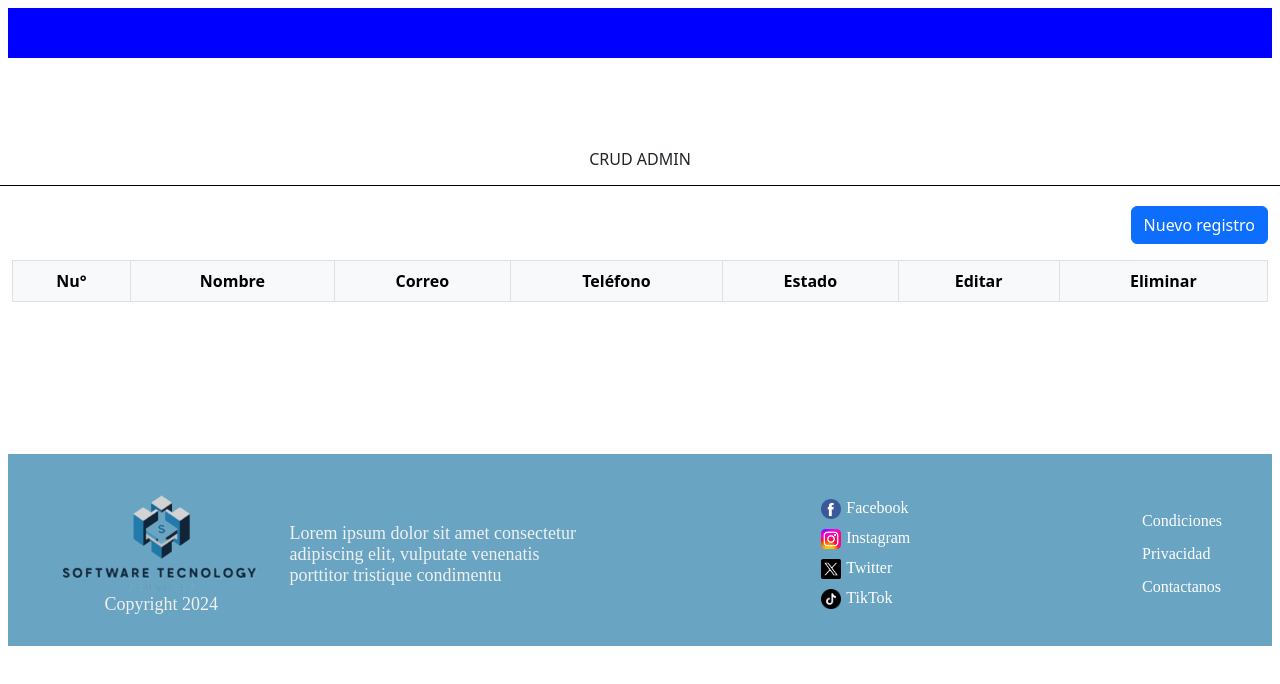
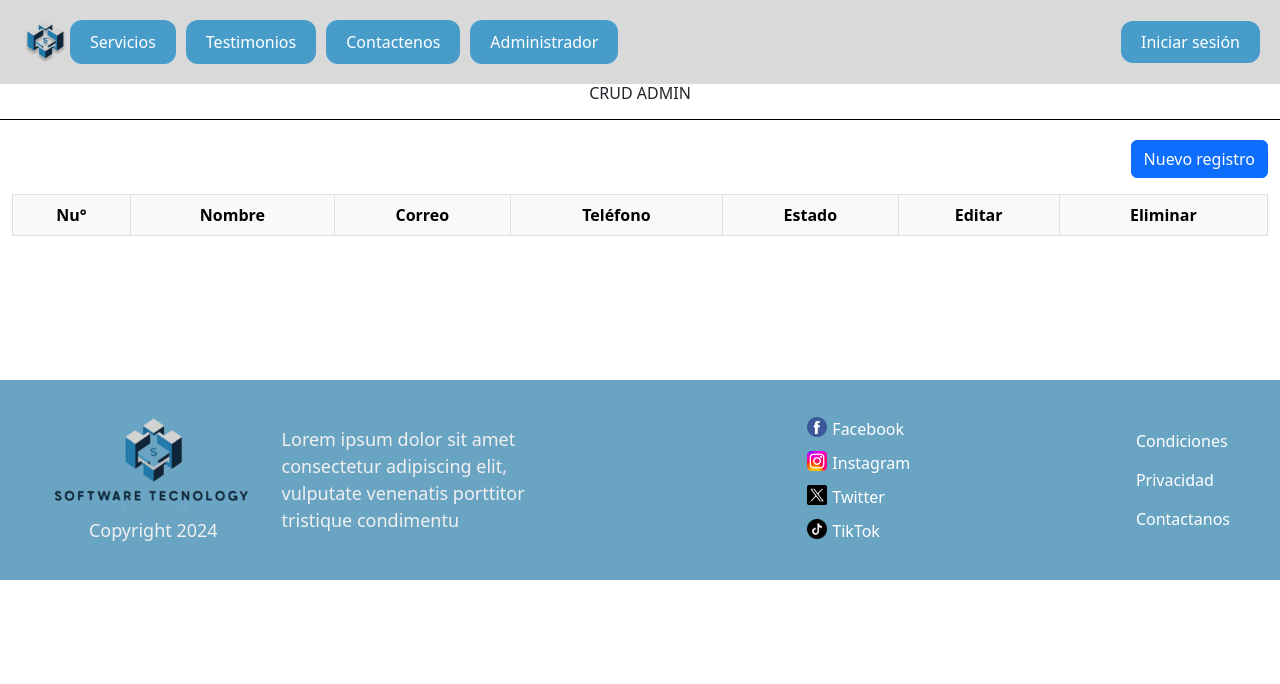
Before and after one commit to LuisaD04/Entrega-frontend, a website: page public/admin/admin.html in a window 1280 px wide. Drawn offline with nearby package versions, Linux system fonts and the light colour scheme; no server answers.

Commit message:
Creacion de navbar
Se realiza la creación del navbar y ajustan páginas para poder navegar por este

```diff
--- a/public/Html/interna_servicios.html
+++ b/public/Html/interna_servicios.html
@@ -14,11 +14,18 @@
         >
         <script src="https://cdn.jsdelivr.net/npm/bootstrap@5.3.3/dist/js/bootstrap.bundle.min.js" integrity="sha384-YvpcrYf0tY3lHB60NNkmXc5s9fDVZLESaAA55NDzOxhy9GkcIdslK1eN7N6jIeHz" crossorigin="anonymous"></script>
         <title>Diseño web | Software Tecnology</title>
+        <script src="https://code.jquery.com/jquery-3.6.0.min.js"></script>
+        <script>
+        $(document).ready(function() {
+            $('#navbar-container').load('../navbar/navbar.html');
+            $('#footer-container').load('../footer/footer.html');
+        });
+        </script>
     </head>
     <body>
-        <div>
-            <!-- Incluir la barra de navegación -->
-            <object type="text/html" data="../navbar/navbar.html" style="width:100%;"></object>
+        <div id="navbar-container">
+            <!-- Incluir la barra de navegación
+            <object type="text/html" data="../navbar/navbar.html" style="width:100%;"></object>-->
 
             <!-- Contenido de la página de administrador -->
         </div>
@@ -272,9 +279,9 @@
             </div>
         </div>
 
-        <div>
-            <!-- Incluir el pie de página -->
-            <object type="text/html" data="../footer/footer.html" style="width:100%; height: 200px;"></object>
+        <div id="footer-container" >
+            <!-- Incluir el pie de página
+            <object type="text/html" data="../footer/footer.html" style="width:100%; height: 200px;"></object>-->
         </div>
 
     </body>
--- a/public/admin/admin.html
+++ b/public/admin/admin.html
@@ -7,6 +7,13 @@
     <link href="https://cdn.jsdelivr.net/npm/bootstrap@5.3.0/dist/css/bootstrap.min.css" rel="stylesheet">
     <link href="https://cdn.jsdelivr.net/npm/bootstrap-icons/font/bootstrap-icons.css" rel="stylesheet">
     <script src="https://cdn.tailwindcss.com"></script>
+    <script src="https://code.jquery.com/jquery-3.6.0.min.js"></script>
+    <script>
+    $(document).ready(function() {
+        $('#navbar-container').load('../navbar/navbar.html');
+        $('#footer-container').load('../footer/footer.html');
+    });
+    </script>
     <style>
         /* Estilo personalizado */
         .border-line {
@@ -57,9 +64,9 @@
 </head>
 <body>
     <!-- Incluir la barra de navegación -->
-    <div>
-        <!-- Incluir la barra de navegación -->
-        <object type="text/html" data="../navbar/navbar.html" style="width:100%;"></object>
+    <div id="navbar-container">
+        <!-- Incluir la barra de navegación
+        <object type="text/html" data="../navbar/navbar.html" style="width:100%;"></object>-->
 
         <!-- Contenido de la página de administrador -->
     </div>
@@ -251,9 +258,9 @@
     <script src="https://cdn.jsdelivr.net/npm/bootstrap@5.3.0/dist/js/bootstrap.bundle.min.js"></script>
     <script src="./admin.js"></script>
     <!-- Incluir el pie de página -->
-    <div class="mt-32">
-        <!-- Incluir el pie de página -->
-        <object type="text/html" data="../footer/footer.html" style="width:100%; height: 200px;"></object>
+    <div id="footer-container" class="mt-32" style="width:100%;">
+        <!-- Incluir el pie de página
+        <object type="text/html" data="../footer/footer.html" style="width:100%; height: 200px;"></object>-->
     </div>
 </body>
 </html>
--- a/public/navbar/navbar.html
+++ b/public/navbar/navbar.html
@@ -1,3 +1,69 @@
-<nav style="background-color: blue; height: 50px;">
-    <!-- Contenido de la barra de navegación -->
+<style>
+
+.navbar {
+    display: flex;
+    justify-content: space-between;
+    align-items: center;
+    background-color: #D9D9D9; /* Color azul turquesa */
+    padding: 20px;
+}
+
+.logo-container img {
+    width: 50px; /* Ajusta el tamaño de la imagen del logo */
+}
+
+.button-container {
+    display: flex;
+}
+
+.nav-button {
+    background-color: #479cca; /* Color azul turquesa más oscuro */
+    border: none;
+    color: white;
+    padding: 10px 20px;
+    margin-left: 10px;
+    cursor: pointer;
+    border-radius: 12px;
+}
+
+.nav-button:first-child {
+    margin-left: 0;
+}
+
+.login-container {
+    margin-left: auto;
+}
+
+.login-button {
+    background-color: #479cca; /* Color azul turquesa más oscuro */
+    border: none;
+    color: white;
+    padding: 10px 20px;
+    cursor: pointer;
+    border-radius: 12px;
+}
+
+.login-button:hover {
+    background-color: #267BA9; /* Cambia el color al pasar el mouse */
+}
+
+</style>
+
+<script src="https://cdn.tailwindcss.com"></script>
+<nav class="navbar">
+
+    <div class="logo-container">
+        <img src="../Img/shorcut.png" alt="Logo">
+    </div>
+
+    <div class="button-container">
+        <a href="../Html/servicios.html" class="nav-button">Servicios</a>
+        <a href="../contacto/testimonio.html" class="nav-button">Testimonios</a>
+        <a href="../contacto/contacto.html" class="nav-button">Contactenos</a>
+        <a href="../admin/admin.html" class="nav-button">Administrador</a>
+    </div>
+
+    <div class="login-container">
+        <a href="../login/login.html" class="login-button">Iniciar sesión</a>
+    </div>
 </nav>
```
Also changed, not shown: public/Html/servicios.html (+14 -6 lines), public/contacto/contacto.html (+13 -6 lines), public/contacto/testimonio.html (+13 -6 lines).
